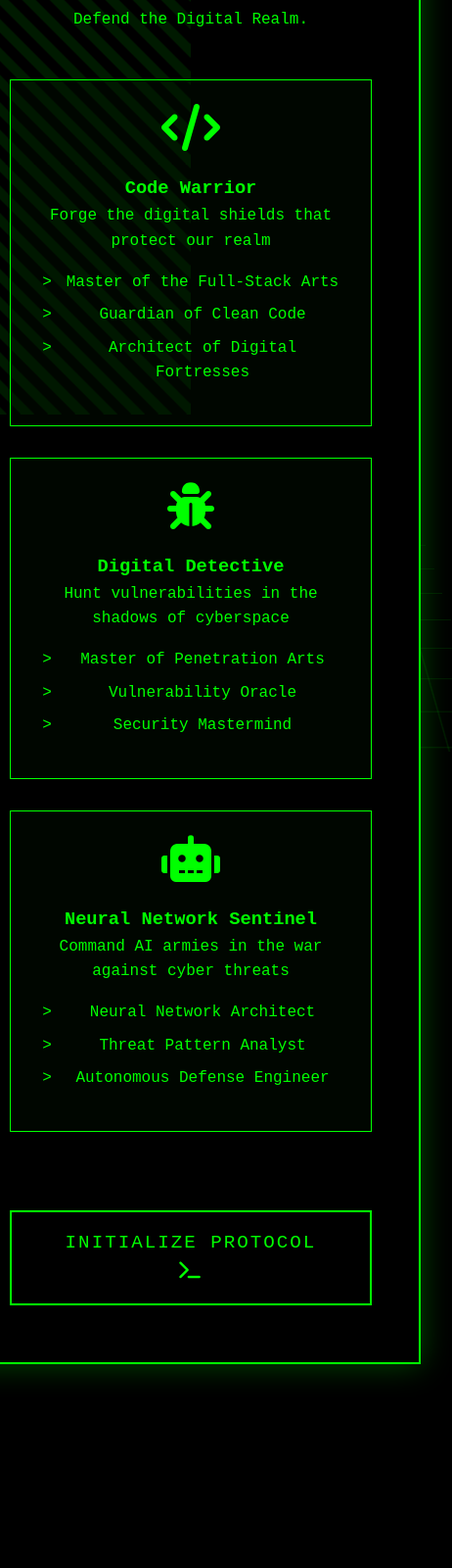
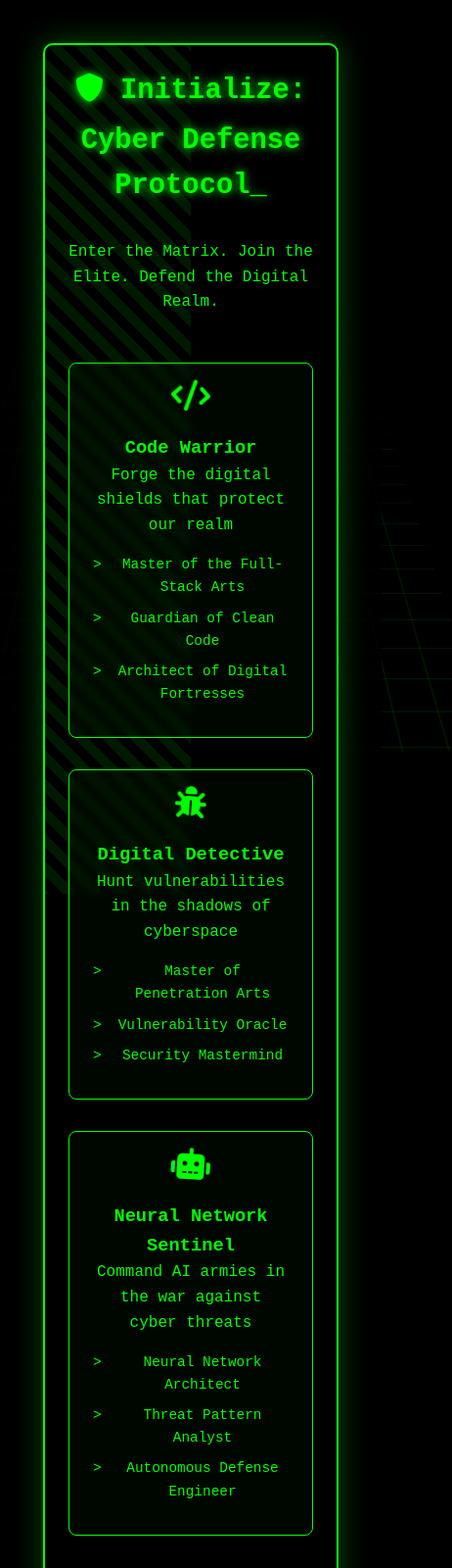
Before and after one commit to abhishek08130/cyberwar.github.io, a plain HTML site: page join.html in a window 390 px wide. Shown: the top 1600 px of the page at 98% size, 462 px wide, since content can reach past the window. Before the commit the page ends 1424 px from the top, so only its background shows below. Drawn offline with nearby package versions, Linux system fonts and the light colour scheme.

Commit message:
update 2

```diff
--- a/join.html
+++ b/join.html
@@ -23,12 +23,13 @@
         }
 
         .hero {
-            height: 100vh;
+            min-height: 100vh;
             display: flex;
             align-items: center;
             justify-content: center;
             position: relative;
             background: linear-gradient(rgba(0,0,0,0.8), rgba(0,0,0,0.8));
+            padding: 20px;
         }
 
         .cyber-grid {
@@ -51,18 +52,19 @@
         }
 
         .container {
+            width: 100%;
             max-width: 1200px;
             margin: 0 auto;
-            padding: 2rem;
+            padding: 1rem;
             text-align: center;
             position: relative;
         }
 
         .join-section {
             background: rgba(0,0,0,0.9);
-            padding: 3rem;
+            padding: clamp(1.5rem, 5vw, 3rem);
             border: 2px solid #0f0;
-            border-radius: 0;
+            border-radius: 10px;
             box-shadow: 0 0 30px rgba(0,255,0,0.3);
             backdrop-filter: blur(10px);
             position: relative;
@@ -92,7 +94,7 @@
         }
 
         h1 {
-            font-size: 3.5rem;
+            font-size: clamp(2rem, 5vw, 3.5rem);
             margin-bottom: 2rem;
             text-shadow: 0 0 10px #0f0;
             position: relative;
@@ -111,18 +113,20 @@
 
         .roles {
             display: grid;
-            grid-template-columns: repeat(auto-fit, minmax(300px, 1fr));
-            gap: 2rem;
+            grid-template-columns: repeat(auto-fit, minmax(280px, 1fr));
+            gap: clamp(1rem, 3vw, 2rem);
             margin: 3rem 0;
         }
 
         .role-card {
-            padding: 2rem;
+            padding: clamp(1.5rem, 3vw, 2rem);
             border: 1px solid #0f0;
             background: rgba(0,20,0,0.3);
             position: relative;
             transition: all 0.4s cubic-bezier(0.175, 0.885, 0.32, 1.275);
             overflow: hidden;
+            border-radius: 8px;
+            backdrop-filter: blur(5px);
         }
 
         .role-card::before {
@@ -141,26 +145,26 @@
         }
 
         .role-card:hover {
-            transform: translateY(-15px) scale(1.05);
+            transform: translateY(-15px) scale(1.02);
             box-shadow: 0 0 50px rgba(0,255,0,0.4);
             background: rgba(0,40,0,0.4);
         }
 
         .role-card i {
-            font-size: 3rem;
+            font-size: clamp(2rem, 4vw, 3rem);
             margin-bottom: 1rem;
             animation: float 3s ease-in-out infinite;
         }
 
         @keyframes float {
-            0%, 100% { transform: translateY(0); }
-            50% { transform: translateY(-10px); }
+            0%, 100% { transform: translateY(0) rotate(0deg); }
+            50% { transform: translateY(-10px) rotate(5deg); }
         }
 
         .apply-btn {
             display: inline-block;
-            padding: 1rem 3rem;
-            font-size: 1.2rem;
+            padding: clamp(0.8rem, 2vw, 1rem) clamp(2rem, 4vw, 3rem);
+            font-size: clamp(1rem, 2vw, 1.2rem);
             background: transparent;
             color: #0f0;
             border: 2px solid #0f0;
@@ -172,6 +176,7 @@
             margin-top: 2rem;
             text-transform: uppercase;
             letter-spacing: 2px;
+            border-radius: 5px;
         }
 
         .apply-btn::before {
@@ -205,6 +210,7 @@
             margin: 0.5rem 0;
             position: relative;
             padding-left: 1.5rem;
+            font-size: clamp(0.9rem, 1.5vw, 1rem);
         }
 
         li::before {
@@ -213,6 +219,56 @@
             left: 0;
             color: #0f0;
             animation: blink 1s infinite;
+        }
+
+        @media (max-width: 768px) {
+            .join-section {
+                margin: 1rem;
+            }
+
+            .role-card {
+                margin-bottom: 1rem;
+            }
+
+            h1 i {
+                display: block;
+                margin-bottom: 1rem;
+            }
+
+            .apply-btn {
+                width: 100%;
+                max-width: 300px;
+            }
+        }
+
+        @media (max-width: 480px) {
+            .container {
+                padding: 0.5rem;
+            }
+
+            .roles {
+                grid-template-columns: 1fr;
+            }
+
+            h1 {
+                font-size: 1.8rem;
+            }
+        }
+
+        /* Dark mode support */
+        @media (prefers-color-scheme: dark) {
+            .join-section {
+                background: rgba(0,0,0,0.95);
+            }
+        }
+
+        /* Reduced motion */
+        @media (prefers-reduced-motion: reduce) {
+            .cyber-grid,
+            .role-card i,
+            .apply-btn::before {
+                animation: none;
+            }
         }
     </style>
 </head>
@@ -266,17 +322,36 @@
     </section>
 
     <script>
-        // Enhanced hover effects for role cards
+        // Enhanced hover and touch effects for role cards
         document.querySelectorAll('.role-card').forEach(card => {
-            card.addEventListener('mouseover', () => {
+            const handleEnter = () => {
                 card.style.borderColor = '#00ff00';
                 card.style.transform = 'translateY(-15px) scale(1.05)';
                 card.style.boxShadow = '0 0 50px rgba(0,255,0,0.4)';
-            });
-            card.addEventListener('mouseout', () => {
+            };
+
+            const handleLeave = () => {
                 card.style.borderColor = '#0f0';
                 card.style.transform = 'none';
                 card.style.boxShadow = 'none';
+            };
+
+            // Mouse events
+            card.addEventListener('mouseover', handleEnter);
+            card.addEventListener('mouseout', handleLeave);
+
+            // Touch events
+            card.addEventListener('touchstart', handleEnter);
+            card.addEventListener('touchend', handleLeave);
+        });
+
+        // Add smooth scrolling
+        document.querySelectorAll('a[href^="#"]').forEach(anchor => {
+            anchor.addEventListener('click', function (e) {
+                e.preventDefault();
+                document.querySelector(this.getAttribute('href')).scrollIntoView({
+                    behavior: 'smooth'
+                });
             });
         });
     </script>
```
